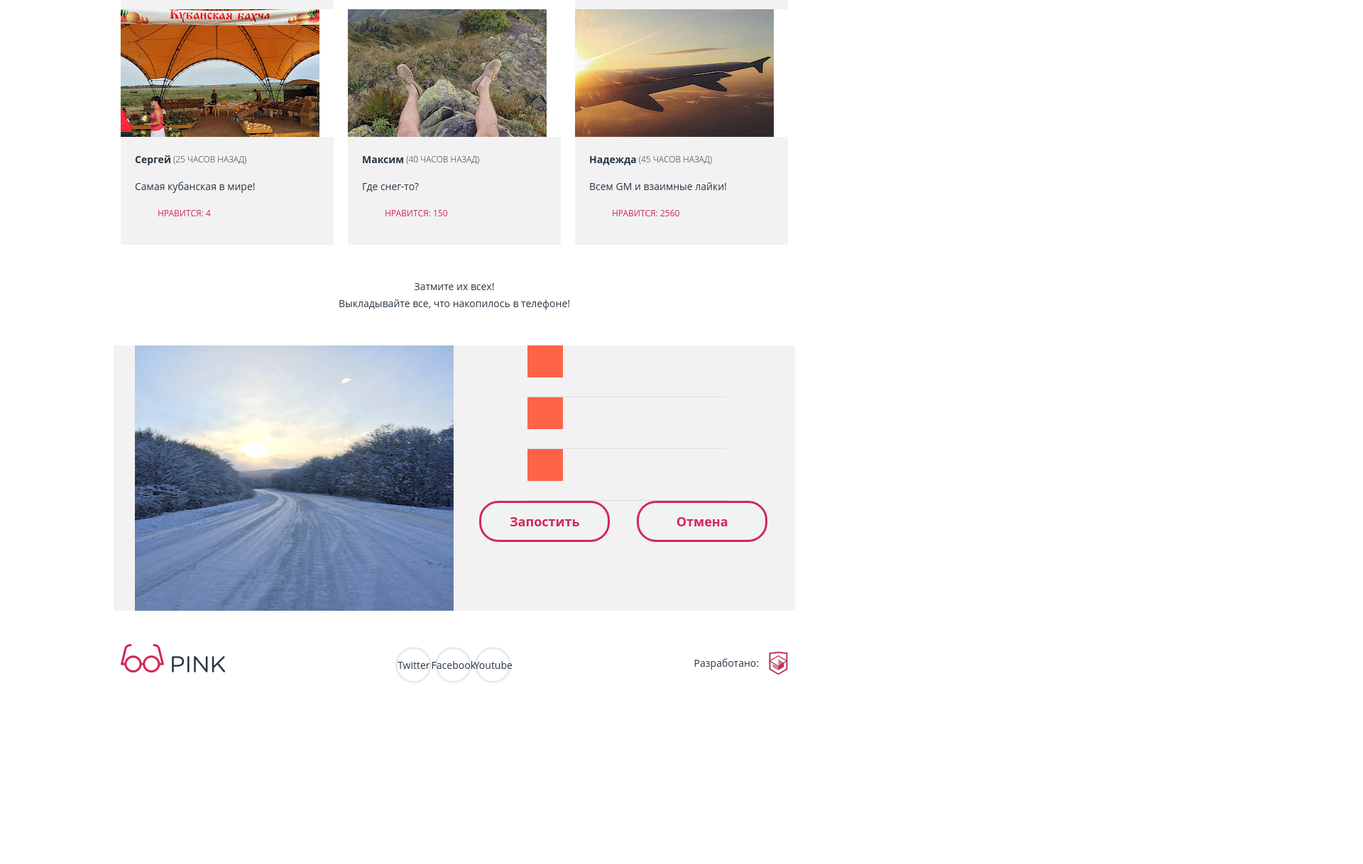
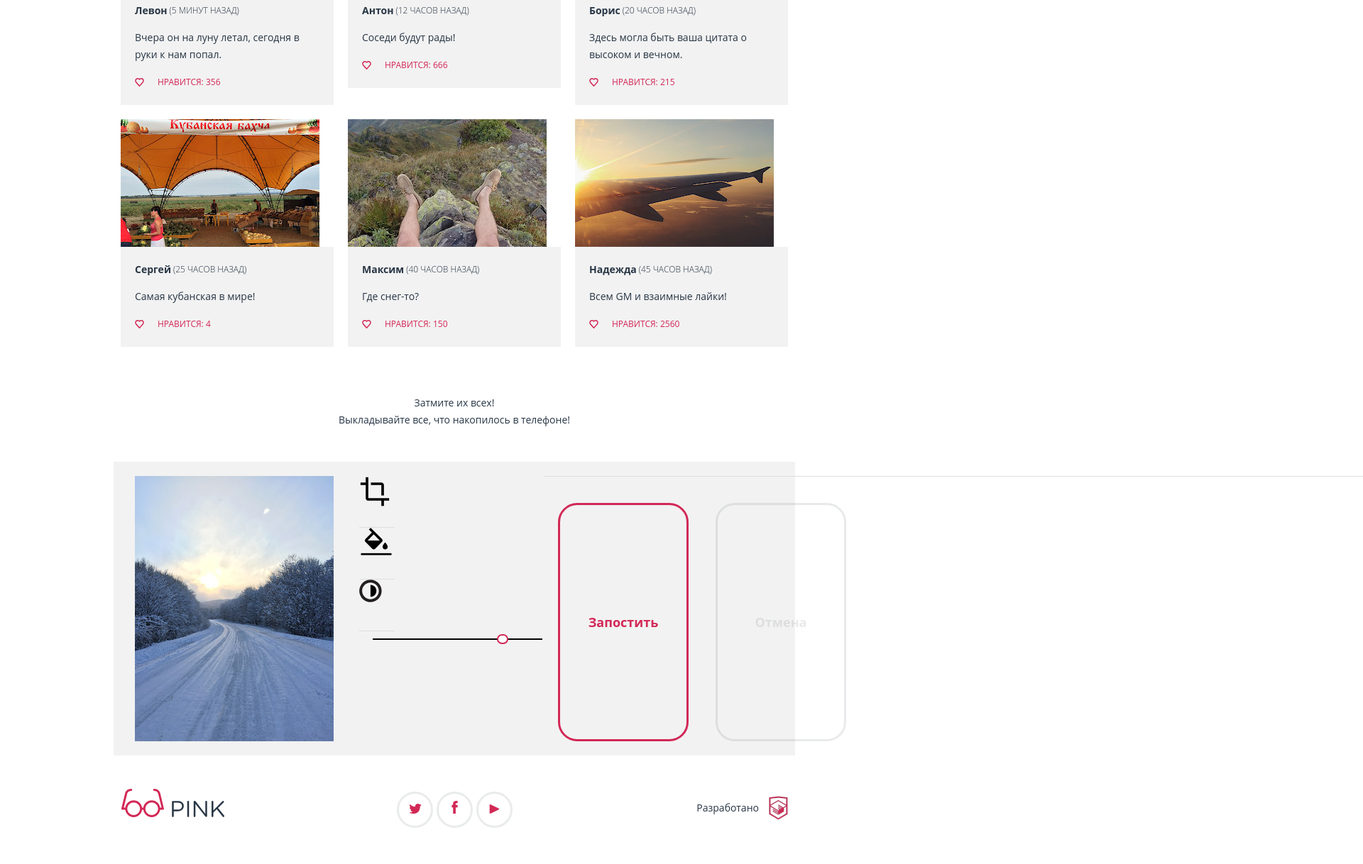
Before and after one commit to mikhailkaryamin/pink, a website: page source/photo.html in a window 1280 px wide. Shown: the part 822-2040 px from the top of the page at 71% size, 1920 px wide, since content can reach past the window. Before the commit the page ends 1836 px from the top, so only its background shows below. Drawn offline with Linux system fonts and the light colour scheme.

Commit message:
comleted mobile without styleguide

```diff
--- a/source/photo.html
+++ b/source/photo.html
@@ -14,13 +14,15 @@
 <body>
   <header class="page-header">
     <div class="page-header__wrapper">
-      <a class="page-header__logo">
+      <a href="index.html" class="page-header__logo">
         <img class="page-header__logo-image" src="/img/page-header__logotype-mobile.png" width="75" height="22"
           alt="Pink - Фотоприложение">
       </a>
-      <nav class="main-nav">
+      <nav class="main-nav main-nav--opened">
         <button class="main-nav__toggle">
+          <span class="visually-hidden">
             Открыть меню
+          </span>
         </button>
         <div class="main-nav__wrapper">
           <ul class="main-nav__list site-list">
@@ -51,7 +53,7 @@
   </header>
   <main class="inner-main">
     <h1 class="inner-main__headline">
-      Фотографии пользователей
+      Фотографии <br> пользователей
     </h1>
     <section class="user-photos">
       <h2 class="visually-hidden">
@@ -81,9 +83,9 @@
             Прыгать или нет? Напишите в коментарии свой совет и смотрите прямую трансляцию в перископе, задавайте свои
             вопросы!
           </p>
-          <p class="user-photos__numbers-of-likes">
+          <a href="#" class="user-photos__numbers-of-likes">
             Нравится: 215
-          </p>
+          </a>
         </blockquote>
       </div>
       <ul class="user-photos__list">
@@ -104,9 +106,9 @@
             <p class="user-photos__comment-text">
               Вчера он на луну летал, сегодня в руки к нам попал.
             </p>
-            <p class="user-photos__numbers-of-likes">
+            <a class="user-photos__numbers-of-likes">
               Нравится: 356
-            </p>
+            </a>
           </blockquote>
         </li>
         <li class="user-photos__item">
@@ -126,9 +128,9 @@
             <p class="user-photos__comment-text">
               Соседи будут рады!
             </p>
-            <p class="user-photos__numbers-of-likes">
+            <a class="user-photos__numbers-of-likes">
               Нравится: 666
-            </p>
+            </a>
           </blockquote>
         </li>
         <li class="user-photos__item">
@@ -148,9 +150,9 @@
             <p class="user-photos__comment-text">
               Здесь могла быть ваша цитата о высоком и вечном.
             </p>
-            <p class="user-photos__numbers-of-likes">
+            <a class="user-photos__numbers-of-likes">
               Нравится: 215
-            </p>
+            </a>
           </blockquote>
         </li>
         <li class="user-photos__item">
@@ -170,9 +172,9 @@
             <p class="user-photos__comment-text">
               Самая кубанская в мире!
             </p>
-            <p class="user-photos__numbers-of-likes">
+            <a class="user-photos__numbers-of-likes">
               Нравится: 4
-            </p>
+            </a>
           </blockquote>
         </li>
         <li class="user-photos__item">
@@ -192,9 +194,9 @@
             <p class="user-photos__comment-text">
               Где снег-то?
             </p>
-            <p class="user-photos__numbers-of-likes">
+            <a class="user-photos__numbers-of-likes">
               Нравится: 150
-            </p>
+            </a>
           </blockquote>
         </li>
         <li class="user-photos__item">
@@ -214,9 +216,9 @@
             <p class="user-photos__comment-text">
               Всем GM и взаимные лайки!
             </p>
-            <p class="user-photos__numbers-of-likes">
+            <a class="user-photos__numbers-of-likes">
               Нравится: 2560
-            </p>
+            </a>
           </blockquote>
         </li>
       </ul>
@@ -235,8 +237,8 @@
             alt="Фотография зимней дороги">
           <div class="upload-photo__filters">
             <ul class="upload-photo__filter-selection">
-              <li class="upload-photo__item-filter upload-photo__item-filter--pruning">
-                <a href="#" class="upload-photo__tool upload-photo__tool--pruning">
+              <li class="upload-photo__item-filter upload-photo__item-filter--crop">
+                <a href="#" class="upload-photo__tool upload-photo__tool--crop">
                   <span class="visually-hidden">
                     Обрезание фотографии
                   </span>
@@ -257,7 +259,12 @@
                 </a>
               </li>
             </ul>
-            <div class="upload-photo__bar">
+            <div class="upload-photo__slider">
+              <span class="upload-photo__slider-bar">
+              </span>
+              <button class="upload-photo__slider-button" type="button">
+              </button>
+            </div>
           </div>
           <div class="user-photo__container-button">
             <button class="upload-photo__button upload-photo__button--post" type="submit">
@@ -269,36 +276,43 @@
           </div>
         </div>
       </div>
-      </div>
     </section>
   </main>
   <footer class="page-footer">
-    <div class="page-footer__wrapper">
     <div class="page-footer__container">
       <a href="#" class="page-footer__logo">
-          <img class="page-footer__logo-img" src="/img/page-footer__logotype-mobile.png" width="147" height="40"
+        <img class="page-footer__logo-img" src="/img/page-footer__logotype-tablet.svg" width="147" height="40"
           alt="Логотип Pink">
       </a>
       <ul class="page-footer__social-list social-list">
         <li class="social-list__item">
           <a class="social-list__twitter" href="http://twitter.com">
+            <img class="social-list__img" src="/img/social-list__twitter.svg" width="18" height="14" alt="Twitter">
+            <span class="visually-hidden">
               Twitter
+            </span>
           </a>
         </li>
         <li class="social-list__item">
           <a class="social-list__facebook" href="http://facebook.com">
+            <img class="social-list__img" src="/img/social-list__facebook.svg" width="9" height="18" alt="Facebook">
+            <span class="visually-hidden">
               Facebook
+            </span>
           </a>
         </li>
         <li class="social-list__item">
           <a class="social-list__youtube" href="http://youtube.com">
+            <img class="social-list__img" src="/img/social-list__youtube.svg" width="15" height="13" alt="Youtube">
+            <span class="visually-hidden">
               Youtube
+            </span>
           </a>
         </li>
       </ul>
       <div class="page-footer__copyright copyright">
         <b class="copyright__text">
-            Разработано:
+          Разработано
         </b>
         <a class="copyright__link" href="https://htmlacademy.ru/intensive/adaptive">
           <img class="copyright__logo" src="/img/copyright__logo-tablet.svg" width="27" height="34"
@@ -309,7 +323,6 @@
         </a>
       </div>
     </div>
-    </div>
   </footer>
 </body>
 
--- a/source/sass/blocks/inner-main.scss
+++ b/source/sass/blocks/inner-main.scss
@@ -1,12 +1,18 @@
 .inner-main {
   background-color: #ffffff;
-  // background-image: url("/img/inner-main-bc.jpg");
   background-repeat: no-repeat;
 }
 
 .inner-main__headline {
+  height: 173px;
+  margin: 0;
+  padding-top: 30px;
   color: #ffffff;
   font-size: 24px;
   font-weight: 300;
   text-align: center;
+  background-color: #2d3a4b;
+  background-image: url("/img/inner-main-bc.jpg");
+  background-repeat: no-repeat;
+  background-position-y: -67px;
 }
--- a/source/sass/blocks/page-footer.scss
+++ b/source/sass/blocks/page-footer.scss
@@ -12,6 +12,8 @@
 .page-footer__container {
   width: 180px;
   margin: 0 auto;
+  padding-top: 39px;
+  padding-bottom: 39px;
 }
 
 @media (min-width: $tablet-width) {
--- a/source/sass/blocks/social-list.scss
+++ b/source/sass/blocks/social-list.scss
@@ -4,7 +4,6 @@
   list-style: none;
 }
 
-@media (min-width: $tablet-width) {
 .social-list__item {
   display: flex;
   justify-content: center;
@@ -19,4 +18,3 @@
     margin-right: 0;
   }
 }
-}
--- a/source/sass/blocks/upload-photo.scss
+++ b/source/sass/blocks/upload-photo.scss
@@ -3,8 +3,11 @@
 }
 
 .upload-photo__wrapper {
-  padding-right: 20px;
-  padding-left: 20px;
+  padding: 20px;
+}
+
+.upload-photo__image {
+  display: block;
 }
 
 .upload-photo__text {
@@ -19,8 +22,9 @@
   justify-content: space-between;
   width: 280px;
   margin: 0 auto;
-  padding: 0;
+  padding-top: 40px;
   padding-right: 45px;
+  padding-bottom: 19px;
   padding-left: 35px;
   list-style: none;
 }
@@ -30,22 +34,100 @@
   flex-direction: column;
 }
 
-.upload-photo__tool {
+.upload-photo__item-filter {
+  position: relative;
   display: block;
   width: 50px;
   height: 45px;
-  background-color: tomato;
+}
+
+.upload-photo__tool {
+  position: relative;
+  display: block;
+  width: 50px;
+  height: 45px;
+
+  &::before {
+    content: "";
+    position: absolute;
+  }
+
+  &--crop {
+    &::before {
+      width: 44px;
+      height: 44px;
+      background-image: url("/img/upload-photo-crop.svg");
+    }
+  }
+
+  &--fill {
+    &::before {
+      width: 48px;
+      height: 43px;
+      background-image: url("/img/upload-photo-fill.svg");
+    }
+  }
+
+  &--contrast {
+    &::before {
+      width: 32px;
+      height: 32px;
+      background-image: url("/img/upload-photo-contrast.svg");
+    }
+  }
+}
+
+.upload-photo__slider {
+  position: relative;
+  display: flex;
+  justify-content: center;
+  width: 280px;
+  height: 14px;
+  padding-top: 10px;
+  padding-right: 22px;
+  padding-bottom: 35px;
+  padding-left: 19px;
+}
+
+.upload-photo__slider-bar {
+  display: block;
+  width: 243px;
+  height: 2px;
+  background-color: #000000;
+}
+
+.upload-photo__slider-button {
+  position: absolute;
+  top: 4px;
+  right: 70px;
+  width: 14px;
+  height: 14px;
+  border: 2px solid #d22856;
+  border-radius: 7px;
+  background: #ffffff;
 }
 
 .user-photo__container-button {
+  position: relative;
   display: flex;
   flex-direction: column;
+  padding-top: 38px;
+
+  &::before {
+    content: "";
+    position: absolute;
+    top: 0;
+    left: -20px;
+    width: 100vw;
+    height: 1px;
+    background-color: #dddfe0;
+  }
 }
 
 .upload-photo__button {
   margin-bottom: 10px;
-  padding-top: 17px;
-  padding-bottom: 17px;
+  padding-top: 15px;
+  padding-bottom: 15px;
   color: #d22856;
   font-size: 18px;
   font-weight: 700;
@@ -57,6 +139,12 @@
 
   &:last-child {
     margin-bottom: 0;
+  }
+
+  &--cancel {
+    color: #283645;
+    border-color: #283645;
+    opacity: 0.1;
   }
 }
 
--- a/source/sass/blocks/user-photos.scss
+++ b/source/sass/blocks/user-photos.scss
@@ -3,19 +3,33 @@
   flex-direction: column;
 }
 
+.user-photos__headline {
+  height: 175px;
+  color: #ffffff;
+  font-size: 24px;
+  font-weight: 300;
+  background-color: #2d3a4b;
+}
+
 .user-photos__text {
-  padding-right: 30px;
-  padding-left: 30px;
+  padding-top: 10px;
+  padding-right: 35px;
+  padding-bottom: 10px;
+  padding-left: 35px;
+  text-align: center;
 }
 
 .user-photos__photo-of-the-day {
   position: relative;
+  margin-bottom: 20px;
 }
 
 .user-photos__headline-photo-of-the-day {
   position: absolute;
+  top: 0;
   left: 50%;
-  padding: 12px 16px;
+  margin: 0;
+  padding: 6px 19px;
   color: #ffffff;
   font-size: 12px;
   background-color: #d22856;
@@ -31,10 +45,14 @@
 }
 
 .user-photos__comment {
-  width: 280px;
   margin: 0;
   padding: 20px;
   background-color: #f2f2f2;
+
+  &--main {
+    width: 280px;
+    margin: 0 auto;
+  }
 }
 
 .user-photos__name-time {
@@ -55,10 +73,21 @@
 }
 
 .user-photos__numbers-of-likes {
+  position: relative;
   padding-left: 32px;
   color: #d22856;
   font-size: 12px;
   text-transform: uppercase;
+
+  &::before {
+    content: "";
+    position: absolute;
+    top: 3px;
+    left: 0;
+    width: 13px;
+    height: 12px;
+    background-image: url("/img/user-photos__like.svg");
+  }
 }
 
 .user-photos__list {
@@ -69,6 +98,16 @@
   padding-right: 20px;
   padding-left: 20px;
   list-style: none;
+}
+
+.user-photos__item {
+  width: 280px;
+  margin: 0 auto;
+  margin-bottom: 20px;
+
+  &:last-child {
+    margin-bottom: 0;
+  }
 }
 
 .user-photos__photo-img {
```
Also changed, not shown: source/css/style.css, source/img/inner-main-bg.jpg (added), source/img/upload-photo-contrast.svg (added), source/img/upload-photo-crop.svg (added), source/img/upload-photo-fill.svg (added), source/img/user-photos__like.svg (added), 1 other file. Lines whose indentation alone changed are shown as unchanged.
